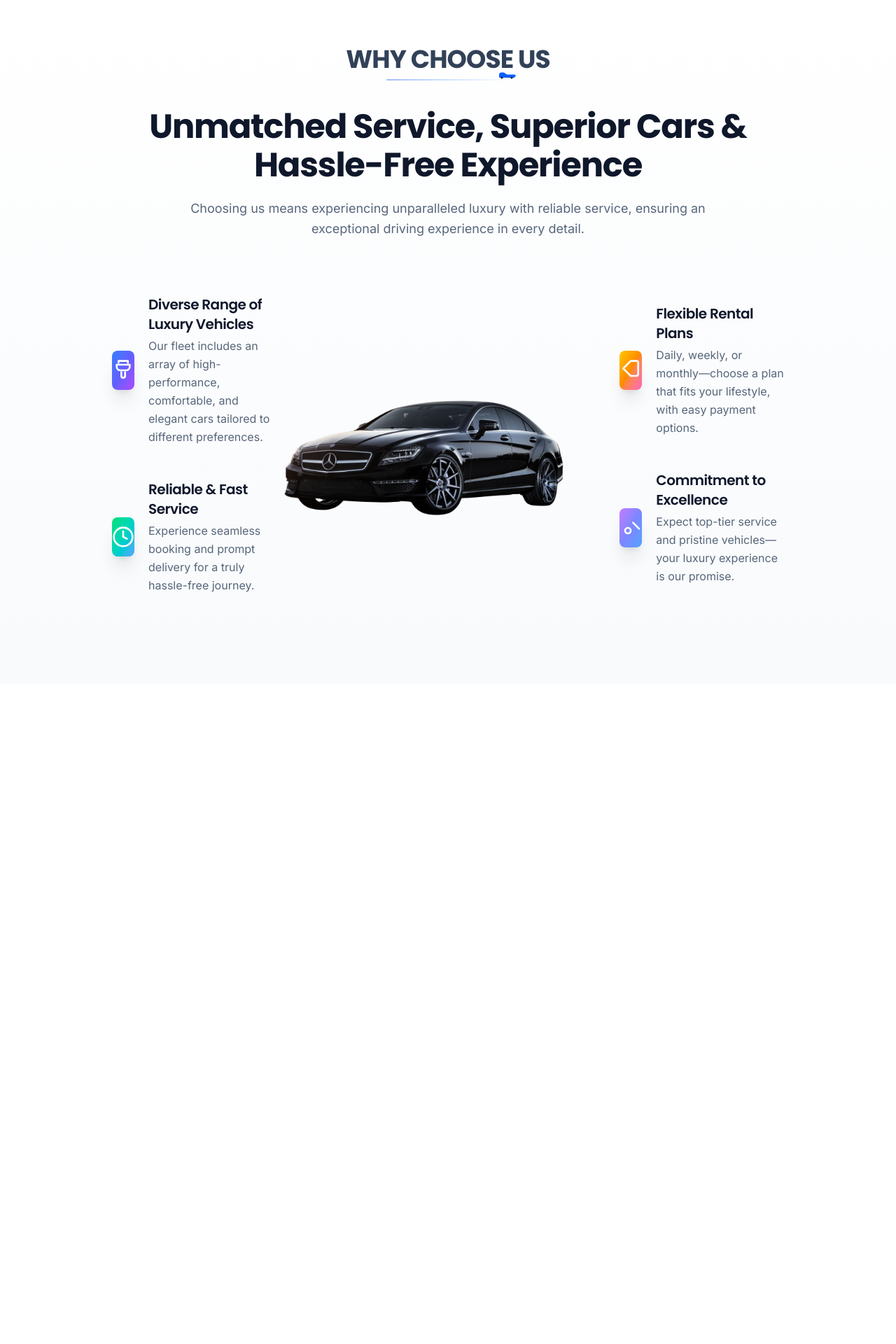
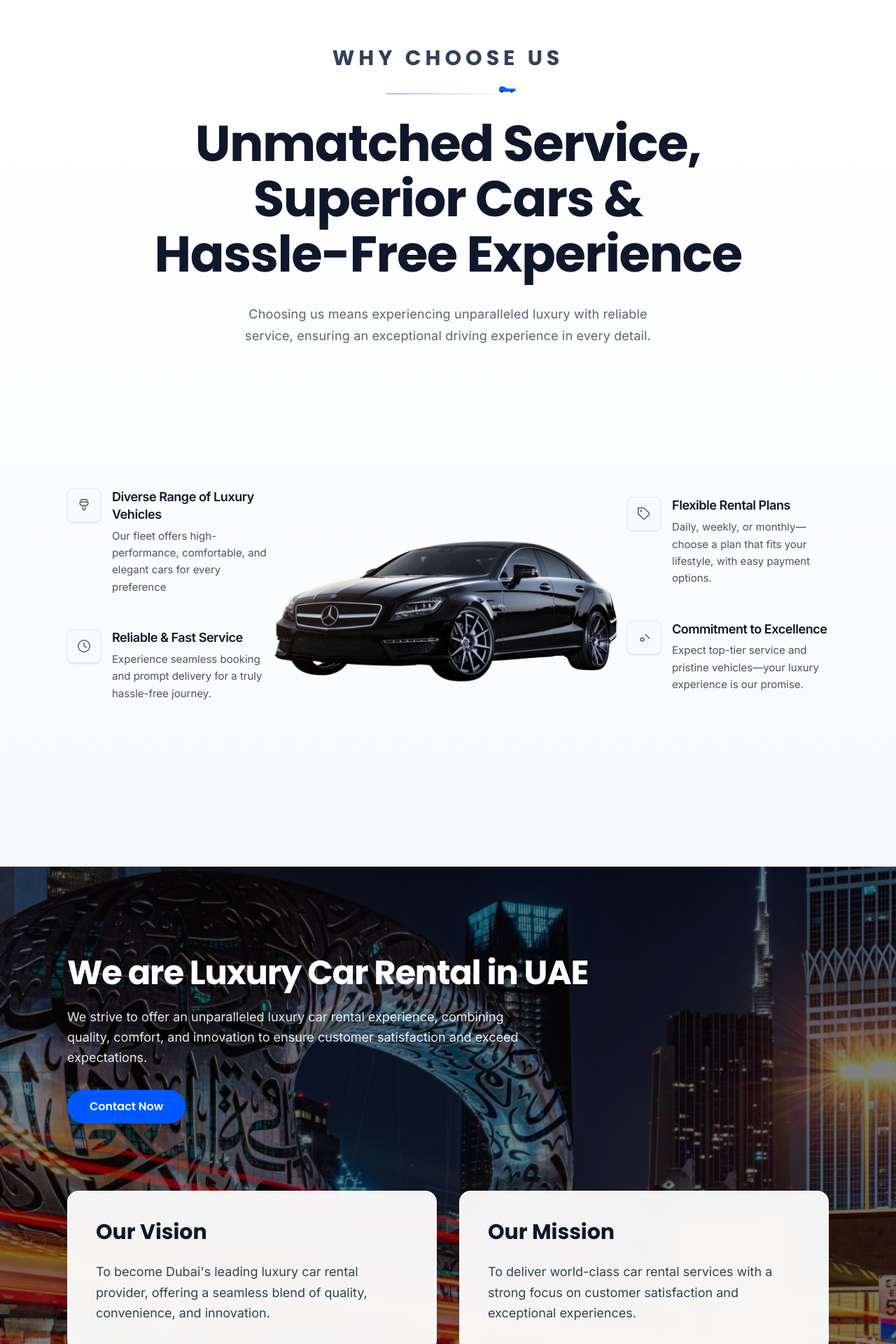
Before and after one commit to Muhammed-Haider/car-rental-service, a Next.js app: page / in a window 1280 px wide. Shown: the part 1420-3340 px from the top of the page at 70% size. Before the commit the page ends 2397 px from the top, so only its background shows below. Built offline with nearby package versions, Linux system fonts and the light colour scheme.

Commit message:
Vision Section Initialized

```diff
--- a/src/app/page.js
+++ b/src/app/page.js
@@ -1,6 +1,7 @@
 import HeroVideo from "@/components/HeroVideo";
 import AboutUs from "@/components/AboutUs";
 import WhyChooseUs from "@/components/WhyChooseUs";
+import VisionMission from "@/components/VisionMission";
 
 export default function Home() {
   return (
@@ -10,6 +11,7 @@ export default function Home() {
       <div className="relative isolate z-0 mt-8 md:mt-12">
         <WhyChooseUs />
       </div>
+      <VisionMission />
     </>
   );
 }
--- /dev/null
+++ b/src/components/VisionMission.jsx
@@ -0,0 +1,80 @@
+"use client";
+
+export default function VisionMission() {
+  return (
+    <section
+      className="relative w-full py-20 md:py-32 overflow-hidden"
+      style={{
+        backgroundImage: "url('/vision-mission.png')",
+        backgroundSize: "cover",
+        backgroundPosition: "center",
+        backgroundAttachment: "fixed",
+      }}
+    >
+      {/* Dark overlay for readability */}
+      <div className="absolute inset-0 bg-black/50" />
+
+      <div className="relative z-10 mx-auto max-w-6xl px-6 md:px-8">
+        {/* Top section: Title, description, and button */}
+        <div className="mb-16 md:mb-24">
+          <h2
+            className="text-4xl md:text-5xl font-extrabold text-white mb-6 tracking-tight"
+            style={{ fontFamily: "Poppins, sans-serif" }}
+          >
+            We are Luxury Car Rental in UAE
+          </h2>
+
+          <p
+            className="max-w-2xl text-base md:text-lg text-white/90 leading-relaxed mb-8"
+            style={{ fontFamily: "Inter, sans-serif" }}
+          >
+            We strive to offer an unparalleled luxury car rental experience, combining quality, comfort, and innovation to ensure customer satisfaction and exceed expectations.
+          </p>
+
+          <a
+            href="#contact"
+            className="inline-flex items-center rounded-full bg-[#0057FF] px-8 py-3 text-base font-semibold text-white shadow-lg transition-all duration-300 hover:shadow-xl hover:bg-[#0048d1] focus:outline-none focus:ring-2 focus:ring-white/70 focus:ring-offset-2 focus:ring-offset-[#0A1A2F]"
+            style={{ fontFamily: "Poppins, sans-serif" }}
+          >
+            Contact Now
+          </a>
+        </div>
+
+        {/* Bottom section: Vision and Mission cards */}
+        <div className="grid grid-cols-1 md:grid-cols-2 gap-6 md:gap-8">
+          {/* Vision Card */}
+          <div className="group bg-white/95 backdrop-blur-md rounded-2xl p-8 md:p-10 shadow-xl hover:shadow-2xl hover:bg-white transition-all duration-300 ease-out hover:scale-105 border border-white/20 hover:border-white/40">
+            <h3
+              className="text-2xl md:text-3xl font-extrabold text-slate-900 mb-6 group-hover:text-[#0057FF] transition-colors duration-300"
+              style={{ fontFamily: "Poppins, sans-serif" }}
+            >
+              Our Vision
+            </h3>
+            <p
+              className="text-base md:text-lg text-slate-700 leading-relaxed group-hover:text-slate-800 transition-colors duration-300"
+              style={{ fontFamily: "Inter, sans-serif" }}
+            >
+              To become Dubai's leading luxury car rental provider, offering a seamless blend of quality, convenience, and innovation.
+            </p>
+          </div>
+
+          {/* Mission Card */}
+          <div className="group bg-white/95 backdrop-blur-md rounded-2xl p-8 md:p-10 shadow-xl hover:shadow-2xl hover:bg-white transition-all duration-300 ease-out hover:scale-105 border border-white/20 hover:border-white/40">
+            <h3
+              className="text-2xl md:text-3xl font-extrabold text-slate-900 mb-6 group-hover:text-[#0057FF] transition-colors duration-300"
+              style={{ fontFamily: "Poppins, sans-serif" }}
+            >
+              Our Mission
+            </h3>
+            <p
+              className="text-base md:text-lg text-slate-700 leading-relaxed group-hover:text-slate-800 transition-colors duration-300"
+              style={{ fontFamily: "Inter, sans-serif" }}
+            >
+              To deliver world-class car rental services with a strong focus on customer satisfaction and exceptional experiences.
+            </p>
+          </div>
+        </div>
+      </div>
+    </section>
+  );
+}
--- a/src/components/WhyChooseUs.jsx
+++ b/src/components/WhyChooseUs.jsx
@@ -3,17 +3,18 @@
 export default function WhyChooseUs() {
   return (
     <section className="w-full bg-gradient-to-b from-white to-[#F8FAFC] text-[#0A1A2F] py-20 md:py-24">
-      <div className="max-w-5xl mx-auto px-6 md:px-8 text-center">
+      <div className="max-w-6xl mx-auto px-6 md:px-8">
         {/* Top label */}
+        <div className="text-center mb-6">
           <h2
-          className="text-3xl md:text-4xl font-extrabold tracking-tight text-slate-700 uppercase"
-          style={{ fontFamily: "Poppins, sans-serif" }}
+            className="text-2xl md:text-3xl font-bold tracking-[0.15em] text-slate-700 uppercase mb-4"
+            style={{ fontFamily: "Poppins, sans-serif", letterSpacing: "0.2em" }}
           >
             Why Choose Us
           </h2>
 
           {/* decorative underline + car icon */}
-        <div className="relative inline-block mt-2 mb-8">
+          <div className="relative inline-block">
             <div className="h-[2px] w-36 md:w-44 bg-gradient-to-r from-[#A3BFFA] via-[#D0E3FF] to-transparent rounded-full"></div>
             <span className="absolute -right-3 -top-3 text-[#0057FF]">
               <svg
@@ -36,21 +37,22 @@ export default function WhyChooseUs() {
               </svg>
             </span>
           </div>
+        </div>
 
         {/* Main headline */}
         <h3
-          className="text-3xl md:text-5xl font-extrabold leading-tight md:leading-[1.15] tracking-tight mb-5 text-slate-900"
+          className="text-center text-4xl md:text-6xl lg:text-7xl font-bold leading-[1.1] tracking-[-0.02em] mb-6 md:mb-8 text-slate-900 px-4"
           style={{ fontFamily: "Poppins, sans-serif" }}
         >
-          Unmatched Service, Superior Cars &
-          <br className="hidden md:block" />
-           Hassle-Free Experience
+          Unmatched Service,<br className="hidden md:block" />
+          <span className="block md:inline"> Superior Cars &</span><br className="hidden md:block" />
+          <span className="block md:inline"> Hassle-Free Experience</span>
         </h3>
 
         {/* Supporting paragraph */}
         <p
-          className="mx-auto max-w-3xl text-base md:text-lg text-slate-600/90 leading-relaxed"
-          style={{ fontFamily: "Inter, sans-serif" }}
+          className="mx-auto max-w-2xl text-center text-base md:text-lg text-slate-600/90 leading-[1.7] mb-12 md:mb-16 px-4"
+          style={{ fontFamily: "Inter, sans-serif", letterSpacing: "0.01em" }}
         >
           Choosing us means experiencing unparalleled luxury with reliable service, ensuring an exceptional driving experience in every detail.
         </p>
@@ -59,32 +61,34 @@ export default function WhyChooseUs() {
         <div className="mt-10 md:mt-12">
           <div className="relative flex flex-col md:flex-row items-center justify-center py-8">
             {/* Left features */}
-            <div className="flex flex-col gap-8 md:gap-12 items-end md:pr-24 flex-1">
-              <div className="flex items-center gap-4 text-left">
-                <div className="flex items-center gap-5 w-full">
-                  <span className="flex items-center justify-center w-14 h-14 bg-gradient-to-br from-blue-500 via-indigo-500 to-purple-500 text-white shadow-xl rounded-lg">
-                    {/* Trophy icon */}
-                    <svg width="32" height="32" viewBox="0 0 24 24" fill="none"><path d="M7 4V2h10v2" stroke="currentColor" strokeWidth="2" strokeLinecap="round" strokeLinejoin="round"/><path d="M5 6h14v2a4 4 0 01-4 4H9a4 4 0 01-4-4V6z" stroke="currentColor" strokeWidth="2" strokeLinecap="round" strokeLinejoin="round"/><path d="M10 14v4a2 2 0 002 2h0a2 2 0 002-2v-4" stroke="currentColor" strokeWidth="2" strokeLinecap="round" strokeLinejoin="round"/></svg>
+            <div className="flex flex-col gap-8 md:gap-12 items-end md:pr-20 lg:pr-28 flex-1 justify-center">
+              <div className="flex items-start gap-4 text-left max-w-md">
+                <span className="flex items-center justify-center w-12 h-12 bg-slate-50 border border-slate-200/60 rounded-lg shadow-sm flex-shrink-0">
+                  {/* Trophy icon - Vercel style */}
+                  <svg width="20" height="20" viewBox="0 0 24 24" fill="none" className="text-slate-700">
+                    <path d="M7 4V2h10v2" stroke="currentColor" strokeWidth="1.5" strokeLinecap="round" strokeLinejoin="round"/>
+                    <path d="M5 6h14v2a4 4 0 01-4 4H9a4 4 0 01-4-4V6z" stroke="currentColor" strokeWidth="1.5" strokeLinecap="round" strokeLinejoin="round"/>
+                    <path d="M10 14v4a2 2 0 002 2h0a2 2 0 002-2v-4" stroke="currentColor" strokeWidth="1.5" strokeLinecap="round" strokeLinejoin="round"/>
+                  </svg>
                 </span>
                 <div className="flex flex-col justify-center text-left">
-                    <h4 className="font-semibold text-lg md:text-xl text-slate-900 tracking-tight mb-1" style={{fontFamily: 'Poppins, sans-serif'}}>Diverse Range of Luxury Vehicles</h4>
-                    <p className="text-sm md:text-base text-slate-600/90 leading-relaxed whitespace-pre-line" style={{fontFamily: 'Inter, sans-serif'}}>
-                      Our fleet includes an array of high-performance, comfortable, and elegant cars
-tailored to different preferences.
+                  <h4 className="font-semibold text-base md:text-lg text-slate-900 tracking-tight mb-1.5 leading-snug" style={{fontFamily: 'Inter, sans-serif'}}>Diverse Range of Luxury Vehicles</h4>
+                  <p className="text-sm md:text-[15px] text-slate-600 leading-relaxed" style={{fontFamily: 'Inter, sans-serif'}}>
+                    Our fleet offers high-performance, comfortable, and elegant cars for every preference
                   </p>
                 </div>
               </div>
-              </div>
-              <div className="flex items-center gap-4 text-left">
-                <div className="flex items-center gap-5 w-full">
-                  <span className="flex items-center justify-center w-14 h-14 bg-gradient-to-br from-green-400 via-teal-400 to-blue-400 text-white shadow-xl rounded-lg">
-                    {/* Speed icon */}
-                    <svg width="32" height="32" viewBox="0 0 24 24" fill="none"><circle cx="12" cy="12" r="10" stroke="currentColor" strokeWidth="2"/><path d="M12 6v6l4 2" stroke="currentColor" strokeWidth="2" strokeLinecap="round" strokeLinejoin="round"/></svg>
+              <div className="flex items-start gap-4 text-left max-w-md">
+                <span className="flex items-center justify-center w-12 h-12 bg-slate-50 border border-slate-200/60 rounded-lg shadow-sm flex-shrink-0">
+                  {/* Speed icon - Vercel style */}
+                  <svg width="20" height="20" viewBox="0 0 24 24" fill="none" className="text-slate-700">
+                    <circle cx="12" cy="12" r="10" stroke="currentColor" strokeWidth="1.5"/>
+                    <path d="M12 6v6l4 2" stroke="currentColor" strokeWidth="1.5" strokeLinecap="round" strokeLinejoin="round"/>
+                  </svg>
                 </span>
                 <div className="flex flex-col justify-center text-left">
-                    <h4 className="font-semibold text-lg md:text-xl text-slate-900 tracking-tight mb-1" style={{fontFamily: 'Poppins, sans-serif'}}>Reliable & Fast Service</h4>
-                    <p className="text-sm md:text-base text-slate-600/90 leading-relaxed" style={{fontFamily: 'Inter, sans-serif'}}>Experience seamless booking and prompt delivery for a truly hassle-free journey.</p>
-                  </div>
+                  <h4 className="font-semibold text-base md:text-lg text-slate-900 tracking-tight mb-1.5 leading-snug" style={{fontFamily: 'Inter, sans-serif'}}>Reliable & Fast Service</h4>
+                  <p className="text-sm md:text-[15px] text-slate-600 leading-relaxed" style={{fontFamily: 'Inter, sans-serif'}}>Experience seamless booking and prompt delivery for a truly hassle-free journey.</p>
                 </div>
               </div>
             </div>
@@ -99,29 +103,31 @@ tailored to different preferences.
             </div>
 
             {/* Right features */}
-            <div className="flex flex-col gap-8 md:gap-12 items-start md:pl-40 flex-1">
-              <div className="flex items-center gap-4 text-left">
-                <div className="flex items-center gap-5 w-full">
-                  <span className="flex items-center justify-center w-14 h-14 bg-gradient-to-br from-yellow-400 via-orange-400 to-pink-400 text-white shadow-xl rounded-lg">
-                    {/* Tag icon */}
-                    <svg width="32" height="32" viewBox="0 0 24 24" fill="none"><path d="M20 10v6a2 2 0 01-2 2h-6l-8-8 8-8h6a2 2 0 012 2v6z" stroke="currentColor" strokeWidth="2" strokeLinecap="round" strokeLinejoin="round"/><path d="M7 7h.01" stroke="currentColor" strokeWidth="2" strokeLinecap="round" strokeLinejoin="round"/></svg>
+            <div className="flex flex-col gap-8 md:gap-12 items-start md:pl-20 lg:pl-28 flex-1 justify-center">
+              <div className="flex items-start gap-4 text-left max-w-md">
+                <span className="flex items-center justify-center w-12 h-12 bg-slate-50 border border-slate-200/60 rounded-lg shadow-sm flex-shrink-0">
+                  {/* Tag icon - Vercel style */}
+                  <svg width="20" height="20" viewBox="0 0 24 24" fill="none" className="text-slate-700">
+                    <path d="M20.59 13.41l-7.17 7.17a2 2 0 01-2.83 0L2 12V2h10l8.59 8.59a2 2 0 010 2.82z" stroke="currentColor" strokeWidth="1.5" strokeLinecap="round" strokeLinejoin="round"/>
+                    <circle cx="7" cy="7" r="1.5" fill="currentColor"/>
+                  </svg>
                 </span>
                 <div className="flex flex-col justify-center text-left">
-                    <h4 className="font-semibold text-lg md:text-xl text-slate-900 tracking-tight mb-1" style={{fontFamily: 'Poppins, sans-serif'}}>Flexible Rental Plans</h4>
-                    <p className="text-sm md:text-base text-slate-600/90 leading-relaxed" style={{fontFamily: 'Inter, sans-serif'}}>Daily, weekly, or monthly—choose a plan that fits your lifestyle, with easy payment options.</p>
+                  <h4 className="font-semibold text-base md:text-lg text-slate-900 tracking-tight mb-1.5 leading-snug" style={{fontFamily: 'Inter, sans-serif'}}>Flexible Rental Plans</h4>
+                  <p className="text-sm md:text-[15px] text-slate-600 leading-relaxed" style={{fontFamily: 'Inter, sans-serif'}}>Daily, weekly, or monthly—choose a plan that fits your lifestyle, with easy payment options.</p>
                 </div>
               </div>
-              </div>
-              <div className="flex items-center gap-4 text-left">
-                <div className="flex items-center gap-5 w-full">
-                  <span className="flex items-center justify-center w-14 h-14 bg-gradient-to-br from-purple-400 via-indigo-400 to-blue-400 text-white shadow-xl rounded-lg">
-                    {/* Key icon */}
-                    <svg width="32" height="32" viewBox="0 0 24 24" fill="none"><path d="M21 13l-6.5-6.5" stroke="currentColor" strokeWidth="2" strokeLinecap="round" strokeLinejoin="round"/><circle cx="9" cy="15" r="3" stroke="currentColor" strokeWidth="2"/></svg>
+              <div className="flex items-start gap-4 text-left max-w-md">
+                <span className="flex items-center justify-center w-12 h-12 bg-slate-50 border border-slate-200/60 rounded-lg shadow-sm flex-shrink-0">
+                  {/* Key icon - Vercel style */}
+                  <svg width="20" height="20" viewBox="0 0 24 24" fill="none" className="text-slate-700">
+                    <path d="M21 13l-6.5-6.5" stroke="currentColor" strokeWidth="1.5" strokeLinecap="round" strokeLinejoin="round"/>
+                    <circle cx="9" cy="15" r="3" stroke="currentColor" strokeWidth="1.5"/>
+                  </svg>
                 </span>
                 <div className="flex flex-col justify-center text-left">
-                    <h4 className="font-semibold text-lg md:text-xl text-slate-900 tracking-tight mb-1" style={{fontFamily: 'Poppins, sans-serif'}}>Commitment to Excellence</h4>
-                    <p className="text-sm md:text-base text-slate-600/90 leading-relaxed" style={{fontFamily: 'Inter, sans-serif'}}>Expect top-tier service and pristine vehicles—your luxury experience is our promise.</p>
-                  </div>
+                  <h4 className="font-semibold text-base md:text-lg text-slate-900 tracking-tight mb-1.5 leading-snug" style={{fontFamily: 'Inter, sans-serif'}}>Commitment to Excellence</h4>
+                  <p className="text-sm md:text-[15px] text-slate-600 leading-relaxed" style={{fontFamily: 'Inter, sans-serif'}}>Expect top-tier service and pristine vehicles—your luxury experience is our promise.</p>
                 </div>
               </div>
             </div>
```
Also changed, not shown: public/vision-mission.png (added), public/whychooseus.png (added). Lines whose indentation alone changed are shown as unchanged.
